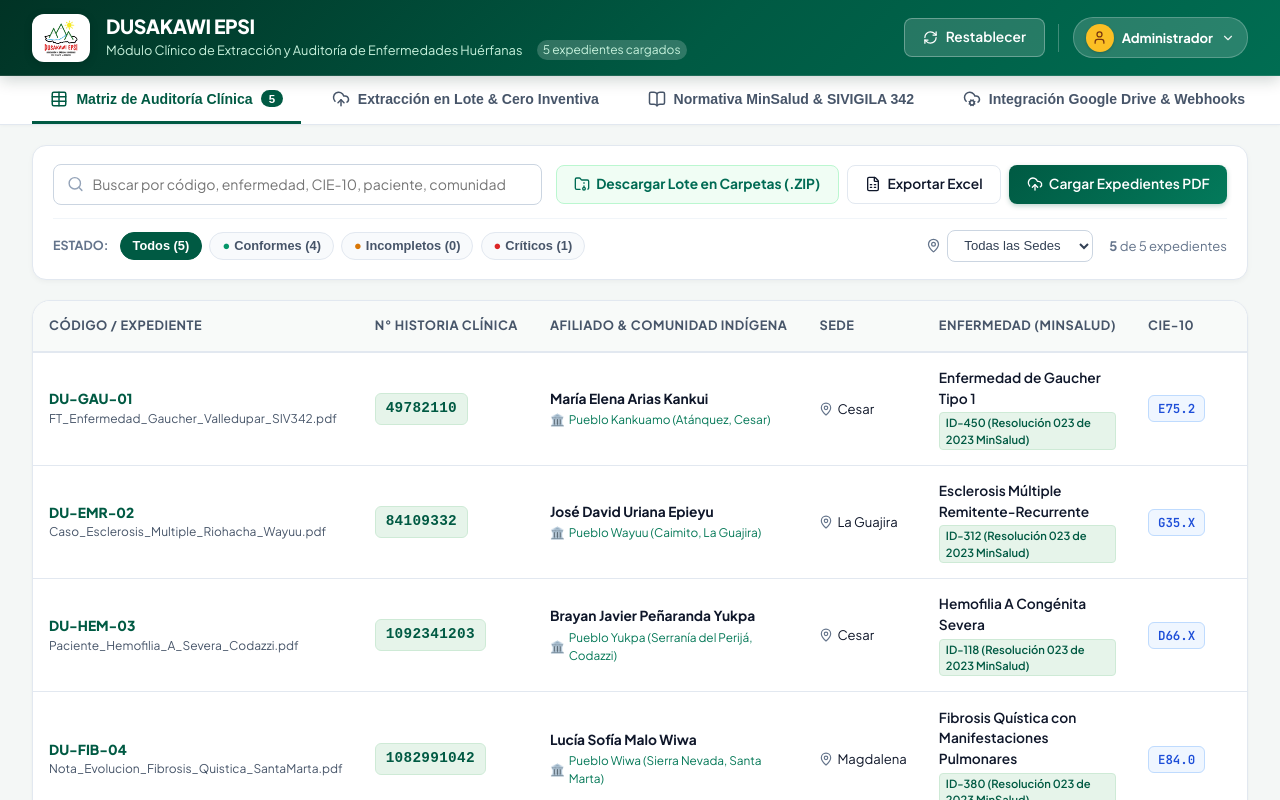
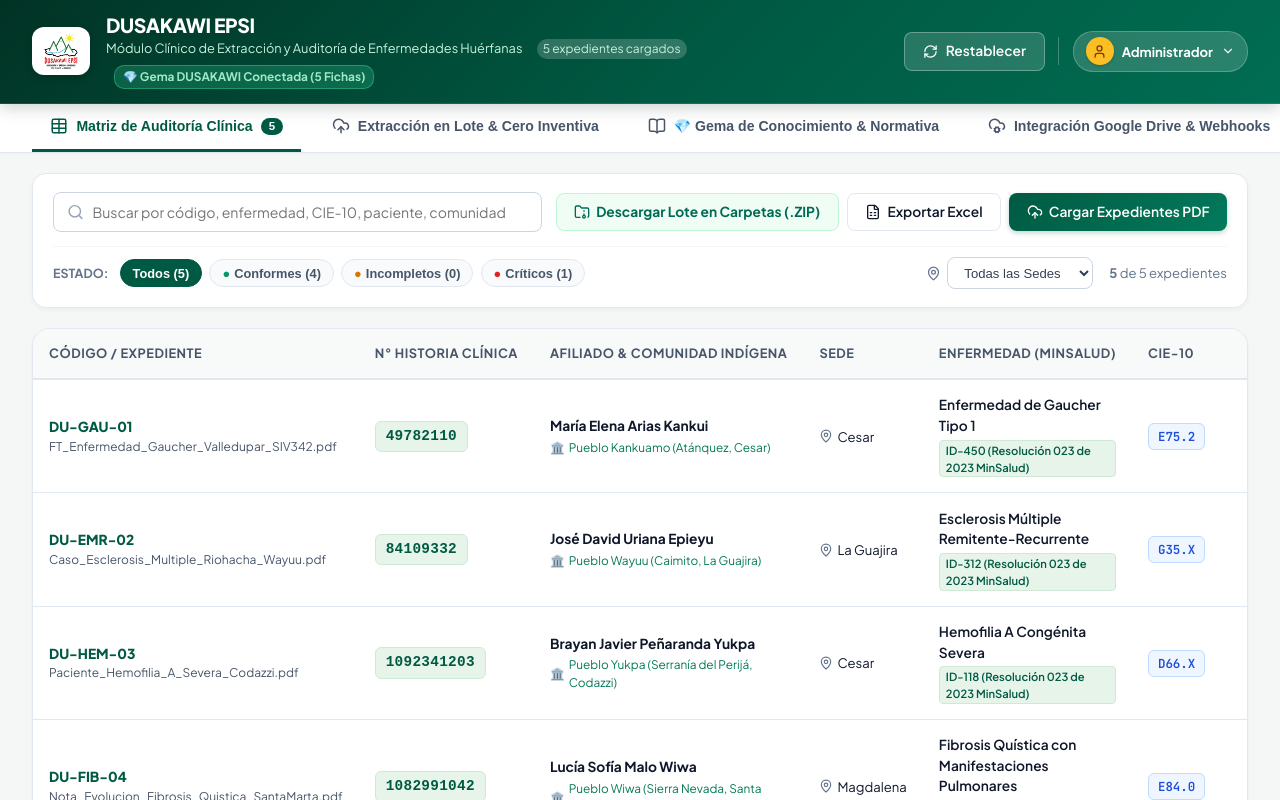
Before and after one commit to Jtorresa2/Enfermedades_huerfanas, a React (Vite) app: page / in a window 1280 px wide. Shown: the top 800 px of the page. Built offline with nearby package versions, Linux system fonts and the light colour scheme; no server answers.

Commit message:
feat: visibilidad completa de la Gema DUSAKAWI en barra y pestanas

```diff
--- a/src/App.tsx
+++ b/src/App.tsx
@@ -176,7 +176,7 @@ export const App: React.FC = () => {
           onClick={() => setActiveTab('normativa')}
         >
           <BookOpen size={18} />
-          <span>Normativa MinSalud & SIVIGILA 342</span>
+          <span>💎 Gema de Conocimiento & Normativa</span>
         </button>
 
         <button
@@ -222,9 +222,14 @@ export const App: React.FC = () => {
                 style={{ height: '42px', objectFit: 'contain' }}
               />
               <div>
-                <h2 style={{ fontSize: '1.25rem', fontWeight: 800 }}>
-                  Marco Normativo de Enfermedades Huérfanas en Colombia
-                </h2>
+                <div style={{ display: 'flex', alignItems: 'center', gap: '8px' }}>
+                  <h2 style={{ fontSize: '1.25rem', fontWeight: 800, margin: 0 }}>
+                    💎 Gema de Conocimiento DUSAKAWI EPSI & Marco Normativo
+                  </h2>
+                  <span style={{ background: '#DCFCE7', color: '#15803D', fontSize: '0.72rem', fontWeight: 800, padding: '2px 8px', borderRadius: '12px' }}>
+                    5 FICHAS TÉCNICAS ACTIVAS
+                  </span>
+                </div>
                 <p style={{ fontSize: '0.82rem', color: 'var(--text-muted)' }}>
                   Directrices obligatorias para EPS Indígenas (DUSAKAWI EPSI) y auditoría clínica.
                 </p>
@@ -266,6 +271,56 @@ export const App: React.FC = () => {
                 <p style={{ fontSize: '0.85rem', color: 'var(--text-muted)', lineHeight: 1.6 }}>
                   Reporte nominal con corte periódico para patologías de alto impacto financiero (Hemofilia, Enfermedades Lisosomales, FQ) que asegura el seguimiento y auditoría clínica de resultados en salud.
                 </p>
+              </div>
+            </div>
+
+
+            {/* Sección de Fichas de la Gema DUSAKAWI */}
+            <div style={{ marginBottom: '2rem', background: '#F8FAF9', border: '1px solid #E2E8F0', borderRadius: '14px', padding: '1.5rem' }}>
+              <div style={{ display: 'flex', alignItems: 'center', justifyContent: 'space-between', marginBottom: '1rem', flexWrap: 'wrap', gap: '8px' }}>
+                <h3 style={{ fontSize: '1.05rem', fontWeight: 800, color: '#005A43', margin: 0, display: 'flex', alignItems: 'center', gap: '8px' }}>
+                  <span>💎 Fichas Técnicas Oficiales de la Gema (Inyectadas en Gemini 3.8 Flash)</span>
+                </h3>
+                <span style={{ fontSize: '0.75rem', background: '#E0F2FE', color: '#0369A1', padding: '3px 10px', borderRadius: '12px', fontWeight: 700 }}>
+                  74.6 KB de Reglas Médicas y Diagnósticas
+                </span>
+              </div>
+
+              <div style={{ display: 'grid', gridTemplateColumns: 'repeat(auto-fit, minmax(260px, 1fr))', gap: '0.85rem' }}>
+                <div style={{ background: 'white', padding: '1rem', borderRadius: '10px', border: '1px solid #E2E8F0' }}>
+                  <div style={{ fontWeight: 700, color: '#0F172A', fontSize: '0.86rem' }}>📄 Fichas Técnicas Huérfanas</div>
+                  <div style={{ fontSize: '0.76rem', color: '#64748B', marginTop: '4px' }}>
+                    Res. 023 de 2023 | 2.236 patologías oficiales | Criterios nosológicos y diagnóstico confirmatorio.
+                  </div>
+                </div>
+
+                <div style={{ background: 'white', padding: '1rem', borderRadius: '10px', border: '1px solid #E2E8F0' }}>
+                  <div style={{ fontWeight: 700, color: '#0F172A', fontSize: '0.86rem' }}>🩸 Coagulopatías & Hemofilia</div>
+                  <div style={{ fontSize: '0.76rem', color: '#64748B', marginTop: '4px' }}>
+                    Hemofilia A (D66) y B (D67) | Dosaje de Factor VIII y IX (&lt;1%) | Guías CAC DUSAKAWI.
+                  </div>
+                </div>
+
+                <div style={{ background: 'white', padding: '1rem', borderRadius: '10px', border: '1px solid #E2E8F0' }}>
+                  <div style={{ fontWeight: 700, color: '#0F172A', fontSize: '0.86rem' }}>🧬 Coagulopatías 2 & Von Willebrand</div>
+                  <div style={{ fontSize: '0.76rem', color: '#64748B', marginTop: '4px' }}>
+                    CIE-10 D68.0 | Aglutinina Ristocetina | Paraclínicos confirmatorios y profilaxis.
+                  </div>
+                </div>
+
+                <div style={{ background: 'white', padding: '1rem', borderRadius: '10px', border: '1px solid #E2E8F0' }}>
+                  <div style={{ fontWeight: 700, color: '#0F172A', fontSize: '0.86rem' }}>🔬 Enfermedad de Gaucher Tipo 1</div>
+                  <div style={{ fontSize: '0.76rem', color: '#64748B', marginTop: '4px' }}>
+                    CIE-10 E75.2 | Beta-glucosidasa ácida en leucocitos (CUPS 908346) | Seguimiento hematológico.
+                  </div>
+                </div>
+
+                <div style={{ background: 'white', padding: '1rem', borderRadius: '10px', border: '1px solid #E2E8F0' }}>
+                  <div style={{ fontWeight: 700, color: '#0F172A', fontSize: '0.86rem' }}>🧠 Esclerosis Múltiple</div>
+                  <div style={{ fontSize: '0.76rem', color: '#64748B', marginTop: '4px' }}>
+                    CIE-10 G35.X | Criterios McDonald | RMN cerebral con Gadolinio | Bandas oligoclonales en LCR.
+                  </div>
+                </div>
               </div>
             </div>
 
--- a/src/components/Header.tsx
+++ b/src/components/Header.tsx
@@ -54,6 +54,21 @@ export const Header: React.FC<HeaderProps> = ({
             Módulo Clínico de Extracción y Auditoría de Enfermedades Huérfanas
             <span style={{ marginLeft: '8px', background: 'rgba(255,255,255,0.2)', padding: '1px 6px', borderRadius: '10px', fontSize: '0.75rem' }}>
               {totalCasos} expedientes cargados
+            </span>
+            <span style={{
+              marginLeft: '8px',
+              background: 'rgba(52, 211, 153, 0.25)',
+              border: '1px solid rgba(52, 211, 153, 0.5)',
+              color: '#A7F3D0',
+              padding: '2px 8px',
+              borderRadius: '10px',
+              fontSize: '0.74rem',
+              fontWeight: 700,
+              display: 'inline-flex',
+              alignItems: 'center',
+              gap: '4px'
+            }}>
+              💎 Gema DUSAKAWI Conectada (5 Fichas)
             </span>
           </p>
         </div>
```
